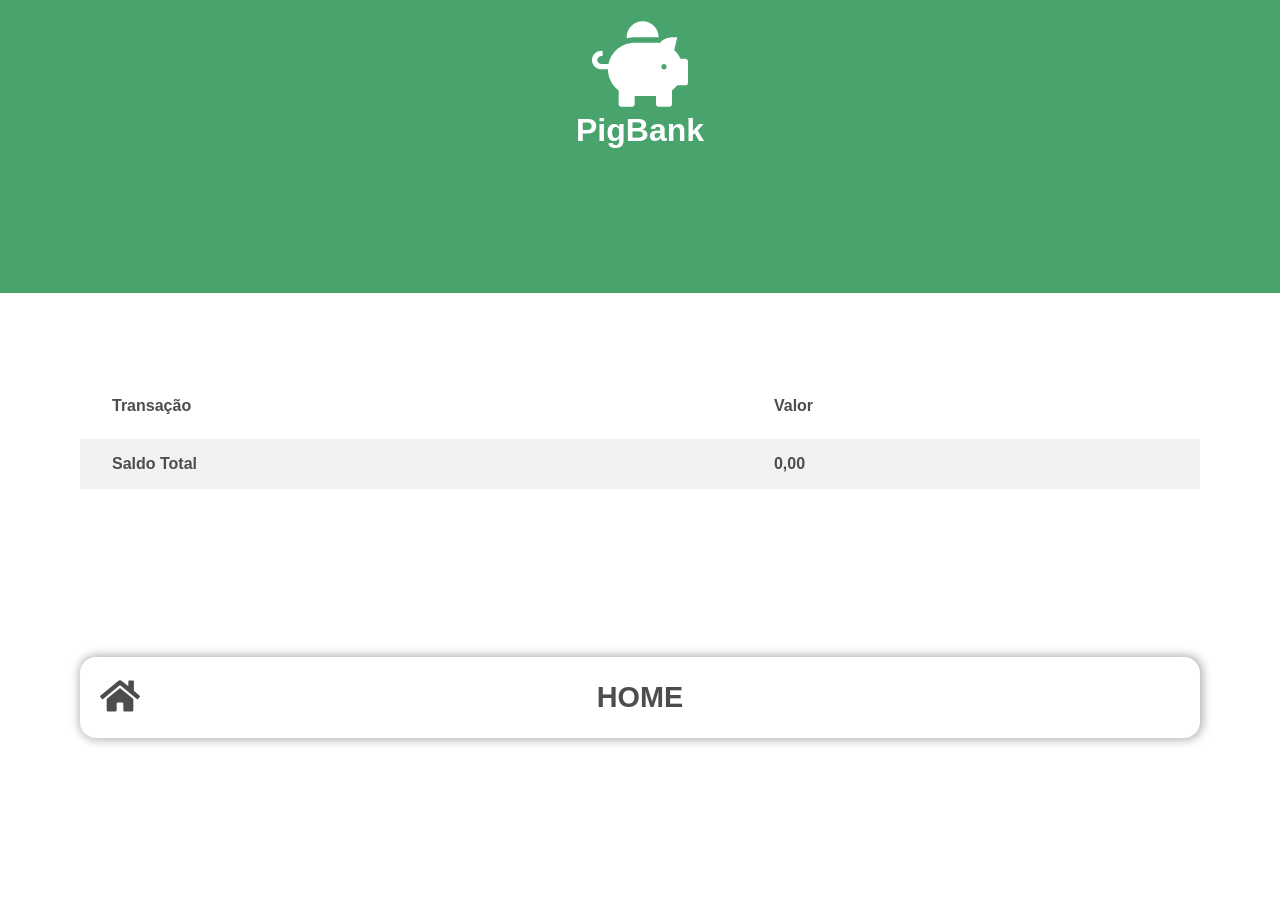
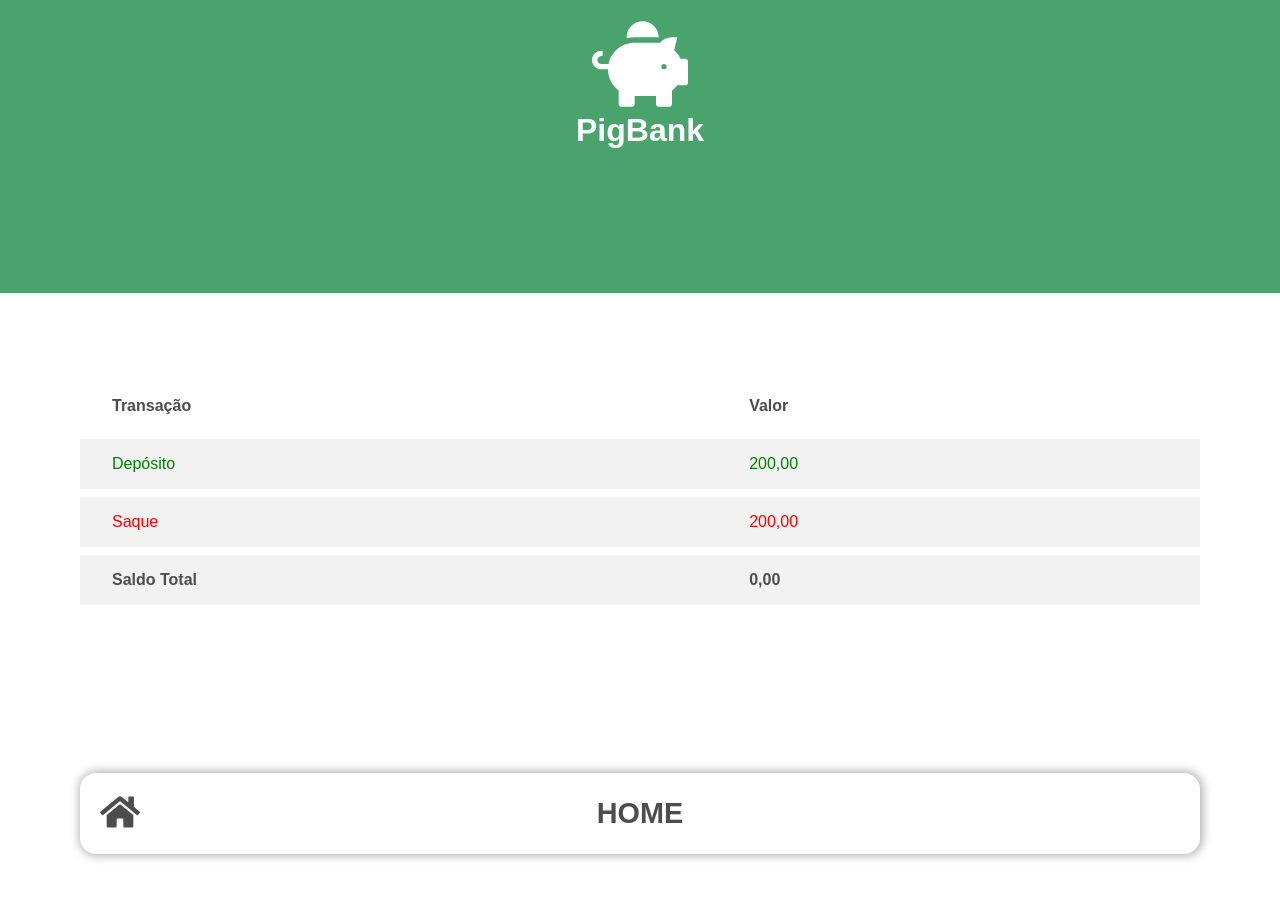
Before and after one commit to EriveltonDev/PigBank, a React (Create React App) app in the folder pigbank/: page /extrato in a window 1280 px wide. Shown: the top 898 px of the page. Before the commit the page ends 818 px from the top, so only its background shows below. Built offline with nearby package versions, Linux system fonts and the light colour scheme; data requests are answered from the project's data file.

Commit message:
adding useContext

```diff
--- a/pigbank/db.json
+++ b/pigbank/db.json
@@ -1,5 +1,14 @@
 {
   "transacoes": [
-
+    {
+      "id": 1,
+      "valor": 200,
+      "tipo": "Depósito"
+    },
+    {
+      "id": 2,
+      "valor": 200,
+      "tipo": "Saque"
+    }
   ]
 }
--- a/pigbank/src/App.tsx
+++ b/pigbank/src/App.tsx
@@ -3,10 +3,12 @@ import { Dashboard } from './Components/Dashboard/Dashboard';
 import { Header } from './Components/Header/Header';
 import {BrowserRouter, Routes, Route} from 'react-router-dom';
 import { Extrato } from './Components/Extrato/Extrato';
+import { GlobalStorage } from './Components/UserContex/UserContex';
 
 
 function App() {
   return (
+    <GlobalStorage>
       <BrowserRouter>
         <Header/>
         <Routes>
@@ -14,6 +16,7 @@ function App() {
           <Route path='extrato' element={<Extrato/>} />
         </Routes>
       </BrowserRouter>
+    </GlobalStorage>
   );
 }
 
--- a/pigbank/src/Components/Dashboard/Dashboard.tsx
+++ b/pigbank/src/Components/Dashboard/Dashboard.tsx
@@ -1,32 +1,14 @@
 import { Buttons, Container, Deposit, Infos, Withdraw } from "./style";
 import { FaArrowAltCircleUp, FaArrowAltCircleDown, FaEyeSlash, FaEye, FaRegTimesCircle } from 'react-icons/fa'
-import { FormEvent, useEffect, useState } from "react";
+import { FormEvent, useContext, useEffect, useState } from "react";
 import { Link } from "react-router-dom";
 import Modal from 'react-modal'
 import { ModalComponent } from "../Modal/Modal";
+import { GlobalContext } from "../UserContex/UserContex";
 
 export function Dashboard() {
 
-    interface TypeDados {
-        tipo:string;
-        id:number;
-        valor:number;
-    }
-
-    const [dados, setDados] = useState<TypeDados[]>([]);
-
-    useEffect(() => {
-        fetch('http://localhost:5000/transacoes', {
-            method: 'GET',
-            headers: {
-                'Content-Type': 'application/json',
-            }
-        })
-        .then(response => response.json())
-        .then(data => setDados(data))
-    }, [])
-
-    console.log(dados);
+    const dados = useContext(GlobalContext);
 
     const [openModalWithdraw, setOpenModalWithdraw] = useState(false);
 
@@ -35,7 +17,7 @@ export function Dashboard() {
         setTipo('Saque');
     }
 
-    function handleCloseModal() {
+    function handleCloseModalWithdraw() {
         setOpenModalWithdraw(false);
     }
 
@@ -101,7 +83,7 @@ export function Dashboard() {
     function handleSubmitwithdraw(event : FormEvent) {
         event.preventDefault();
 
-        handleCloseModal();
+        handleCloseModalWithdraw();
         window.location.reload();
 
         const id = dados.length + 1;
@@ -128,7 +110,6 @@ export function Dashboard() {
 
     const [valor, setValor] = useState(0);
     const [tipo, setTipo] = useState('');
-
     const [showElement, setShowElement] = useState(true);
 
     return (
@@ -173,7 +154,7 @@ export function Dashboard() {
 
             <ModalComponent
             openModal={openModalWithdraw}
-            closeModal={handleCloseModal}
+            closeModal={handleCloseModalWithdraw}
             submit={handleSubmitwithdraw}
             change={changeValue}
             type={true}
--- /dev/null
+++ b/pigbank/src/Components/UserContex/UserContex.tsx
@@ -0,0 +1,36 @@
+import { createContext, useEffect, useState } from "react";
+
+interface TypeDados {
+    tipo:string;
+    id:number;
+    valor:number;
+}
+
+export const GlobalContext = createContext<TypeDados[]>([]);
+
+interface TypeProps {
+    children: any; // verificar tipagem
+}
+
+export function GlobalStorage(props : TypeProps) {
+
+
+    const [dados, setDados] = useState<TypeDados[]>([]);
+
+    useEffect(() => {
+        fetch('http://localhost:5000/transacoes', {
+            method: 'GET',
+            headers: {
+                'Content-Type': 'application/json',
+            }
+        })
+        .then(response => response.json())
+        .then(data => setDados(data))
+    }, [])
+
+    return (
+        <GlobalContext.Provider value={dados}>
+            {props.children}
+        </GlobalContext.Provider>
+    )
+}
```
Lines whose indentation alone changed are shown as unchanged.
